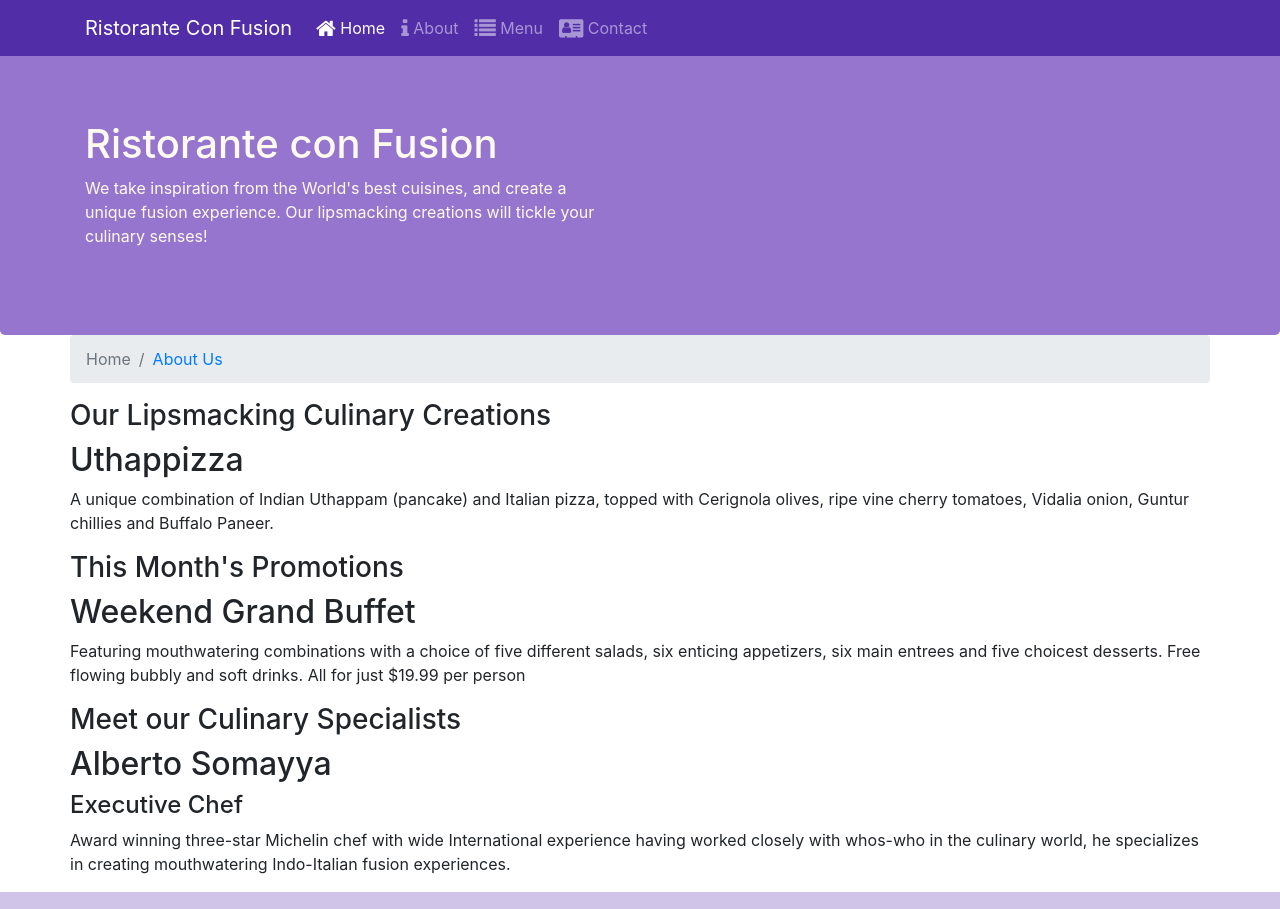
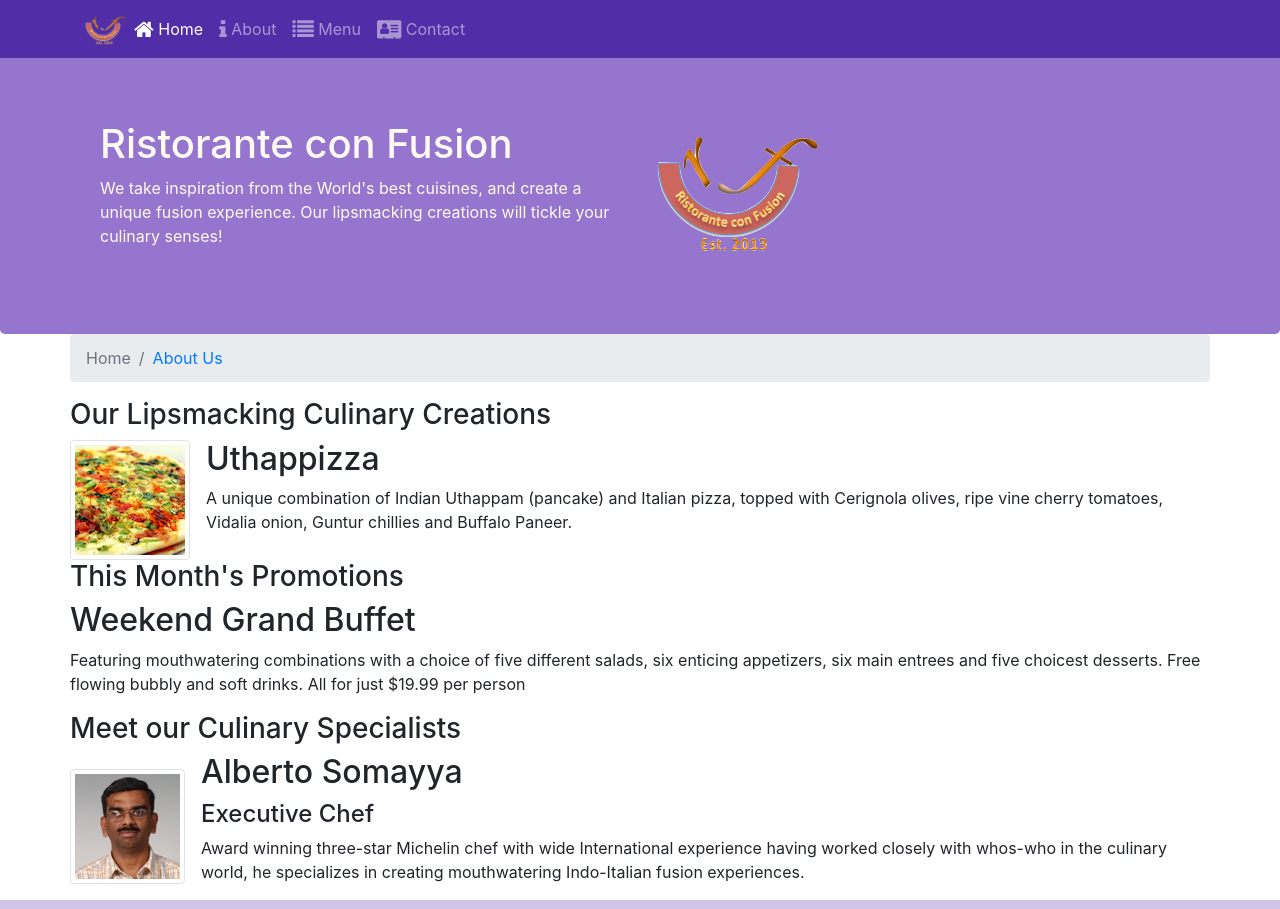
Before and after one commit to levmit/conFusion, a website: page index.html in a window 1280 px wide. Shown: the top 909 px of the page. Drawn offline with nearby package versions, Linux system fonts and the light colour scheme.

Commit message:
Images and Media

```diff
--- a/index.html
+++ b/index.html
@@ -21,7 +21,7 @@
             <span class="navbar-toggler-icon"></span>
         </button>
         <div class="container">
-            <a class="navbar-brand" href="#">Ristorante Con Fusion</a>
+            <a class="navbar-brand mr-auto" href="#"><img src="img/logo.png" height="30" width="41"></a>
             <div class="collapse navbar-collapse" id="Navbar">
                 <ul class="navbar-nav mr-auto">
                     <li class="nav-item active"><a class="nav-link" href="#"><span class="fa fa-home fa-lg"></span> Home</a></li>
@@ -34,13 +34,14 @@
     </nav>
     <header class="jumbotron">
         <div class="container">
-            <div class="row col-12 col-sm-6">
-                <div>
+            <div class="row row-header">
+                <div class="col-12 col-sm-6">
                     <h1>Ristorante con Fusion</h1>
                     <p>We take inspiration from the World's best cuisines, and create a unique fusion experience. Our
                         lipsmacking creations will tickle your culinary senses!</p>
                 </div>
-                <div class="row col-12 col-sm">
+                <div class="col-12 col-sm align-self-center">
+                    <img src="img/logo.png" class="img-fluid">
                 </div>
             </div>
         </div>
@@ -55,10 +56,16 @@
             <div>
                 <h3>Our Lipsmacking Culinary Creations</h3>
             </div>
-            <div>
-                <h2>Uthappizza</h2>
-                <p>A unique combination of Indian Uthappam (pancake) and Italian pizza, topped with Cerignola olives,
-                    ripe vine cherry tomatoes, Vidalia onion, Guntur chillies and Buffalo Paneer.</p>
+            <div class="media">
+                <img class="d-flex mr-3 img-thumbnail align-self-center"
+                        src="img/uthappizza.png" alt="Uthappizza">
+                <div class="media-body">
+                    <h2 class="mt-0">Uthappizza</h2>
+                    <p class="d-none d-sm-block">A unique combination of Indian Uthappam (pancake) and
+                        Italian pizza, topped with Cerignola olives, ripe vine
+                        cherry tomatoes, Vidalia onion, Guntur chillies and
+                        Buffalo Paneer.</p>
+                </div>
             </div>
         </div>
 
@@ -79,12 +86,18 @@
             <div>
                 <h3>Meet our Culinary Specialists</h3>
             </div>
-            <div>
-                <h2>Alberto Somayya</h2>
-                <h4>Executive Chef</h4>
-                <p>Award winning three-star Michelin chef with wide International experience having worked closely with
-                    whos-who in the culinary world, he specializes in creating mouthwatering Indo-Italian fusion
-                    experiences. </p>
+            <div class="media">
+                <img class="d-flex mr-3 img-thumbnail align-self-center"
+                        src="img/alberto.png" alt="Alberto Somayya">
+                <div class="media-body">
+                    <h2 class="mt-0">Alberto Somayya</h2>
+                    <h4>Executive Chef</h4>
+                    <p class="d-none d-sm-block">Award winning three-star Michelin chef with wide
+                        International experience having worked closely with
+                        whos-who in the culinary world, he specializes in
+                        creating mouthwatering Indo-Italian fusion experiences.
+                        </p>
+                </div>
             </div>
         </div>
     </div>
```
Also changed, not shown: aboutus.html (+3 -3 lines), contactus.html (+3 -2 lines), img/alberto.png (added), img/buffet.png (added), img/logo.png (added), img/uthappizza.png (added), 1 other file.
